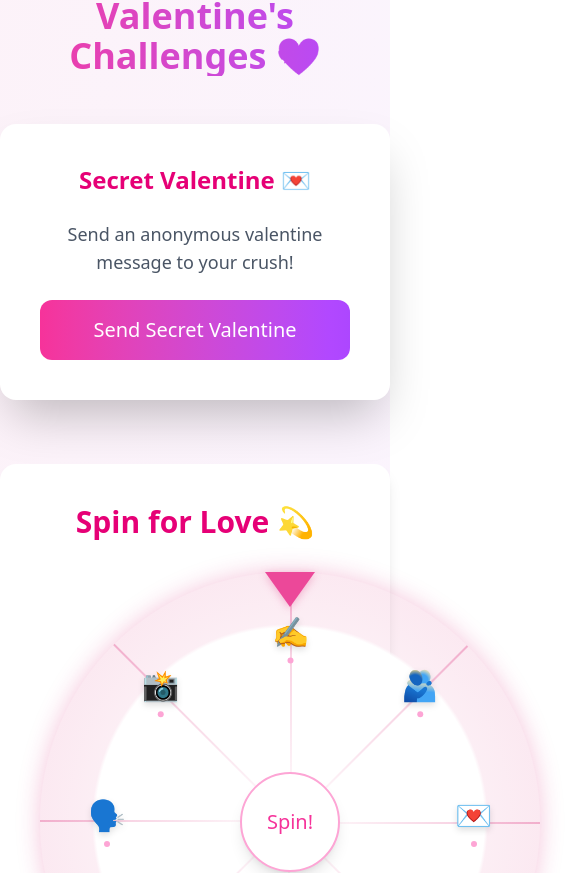
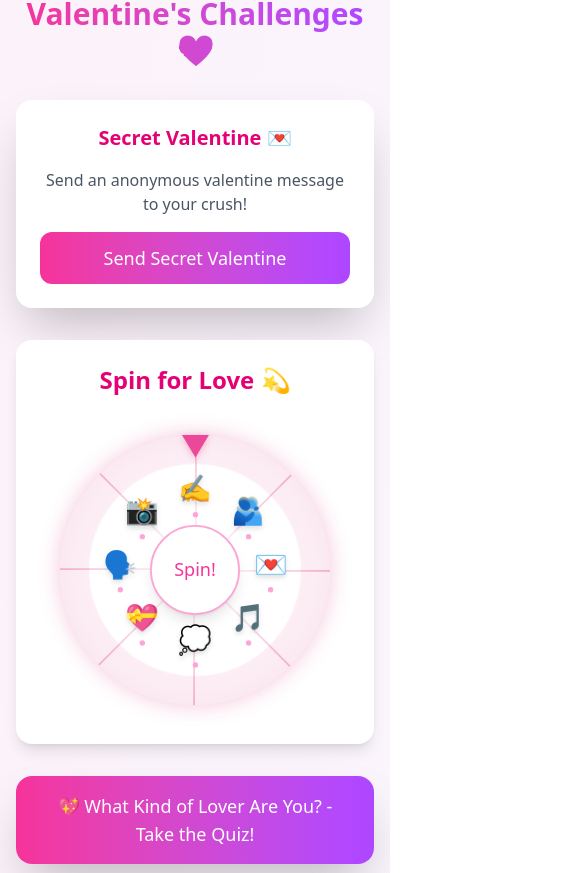
Before and after one commit to alex-away/mit-valentines, a React (Vite) app in the folder frontend/: page / in a window 390 px wide. Shown: the part 1432-2305 px from the top of the page, 585 px wide, since content can reach past the window. Built offline with nearby package versions, Linux system fonts and the light colour scheme; no server answers.

Commit message:
Improve Challenges section responsiveness and mobile layout

```diff
--- a/frontend/src/sections/Challenges/Challenges.jsx
+++ b/frontend/src/sections/Challenges/Challenges.jsx
@@ -50,35 +50,35 @@ const Challenges = () => {
     }
 
     return (
-        <section className="py-12">
+        <section className="py-12 px-4 md:px-0">
             <div className="max-w-6xl mx-auto text-center">
-                <h2 className="text-4xl font-bold mb-12 text-transparent bg-clip-text bg-gradient-to-r from-pink-500 to-purple-500">
+                <h2 className="text-3xl md:text-4xl font-bold mb-8 md:mb-12 text-transparent bg-clip-text bg-gradient-to-r from-pink-500 to-purple-500">
                     Valentine's Challenges 💝
                 </h2>
 
-                {/* Secret Valentine Section - Centered at Top */}
-                <div className="max-w-2xl mx-auto mb-16">
-                    <div className="bg-white p-10 rounded-2xl shadow-2xl hover:shadow-3xl transition duration-300">
-                        <h3 className="text-2xl font-semibold mb-6 text-pink-600">
+                {/* Secret Valentine Section */}
+                <div className="w-full md:max-w-2xl mx-auto mb-8 md:mb-16">
+                    <div className="bg-white p-6 md:p-10 rounded-2xl shadow-2xl hover:shadow-3xl transition duration-300">
+                        <h3 className="text-xl md:text-2xl font-semibold mb-4 md:mb-6 text-pink-600">
                             Secret Valentine 💌
                         </h3>
-                        <p className="text-gray-600 mb-6 text-lg">
+                        <p className="text-gray-600 mb-4 md:mb-6 text-base md:text-lg">
                             Send an anonymous valentine message to your crush!
                         </p>
-                        <button className="w-full bg-gradient-to-r from-pink-500 to-purple-500 text-white px-8 py-4 rounded-xl hover:opacity-90 transition text-xl">
+                        <button className="w-full bg-gradient-to-r from-pink-500 to-purple-500 text-white px-6 py-3 md:px-8 md:py-4 rounded-xl hover:opacity-90 transition text-lg md:text-xl">
                             Send Secret Valentine
                         </button>
                     </div>
                 </div>
 
                 {/* Spin Wheel Section */}
-                <div className="mt-12">
-                    <div className="bg-white p-10 rounded-2xl shadow-lg hover:shadow-xl transition duration-300">
-                        <h3 className="text-3xl font-semibold mb-8 text-pink-600">
+                <div className="mt-8 md:mt-12">
+                    <div className="bg-white p-6 md:p-10 rounded-2xl shadow-lg hover:shadow-xl transition duration-300">
+                        <h3 className="text-2xl md:text-3xl font-semibold mb-6 md:mb-8 text-pink-600">
                             Spin for Love 💫
                         </h3>
-                        <div className="relative">
-                            <div className="wheel-container mx-auto relative" style={{ width: '500px', height: '500px' }}>
+                        <div className="relative flex justify-center items-center">
+                            <div className="wheel-container relative">
                                 <div
                                     ref={wheelRef}
                                     className="wheel absolute w-full h-full rounded-full"
@@ -148,12 +148,10 @@ const Challenges = () => {
 
                 {/* Quiz Button */}
                 <button
-                    className="mt-12 w-full bg-gradient-to-r from-pink-500 to-purple-500 text-white px-10 py-5 rounded-2xl shadow-2xl hover:opacity-90 transition text-2xl"
-                    onClick={() =>
-                        alert(
-                            "Redirecting to quiz page... (You can link this to /quiz)"
-                        )
-                    }
+                    className="mt-8 md:mt-12 w-full max-w-sm md:max-w-none mx-auto bg-gradient-to-r from-pink-500 to-purple-500
+                    text-white px-6 py-4 md:px-10 md:py-5 rounded-2xl shadow-2xl hover:opacity-90
+                    transition text-lg md:text-2xl block"
+                    onClick={() => alert("Redirecting to quiz page... (You can link this to /quiz)")}
                 >
                     💖 What Kind of Lover Are You? - Take the Quiz!
                 </button>
@@ -186,6 +184,57 @@ const Challenges = () => {
                 .wheel:not(.spinning) {
                     animation: glow 3s infinite;
                 }
+
+                /* Mobile-specific styles */
+                @media (max-width: 768px) {
+                    .wheel-container {
+                        width: 300px !important;
+                        height: 300px !important;
+                        transform: scale(0.9);
+                        margin: 0 auto;
+                    }
+
+                    .pointer-container {
+                        width: 25px !important;
+                        height: 25px !important;
+                    }
+
+                    .pointer {
+                        border-left: 15px solid transparent !important;
+                        border-right: 15px solid transparent !important;
+                        border-top: 25px solid rgb(236, 72, 153) !important;
+                    }
+
+                    /* Center icons and text for mobile */
+                    .wheel-icon {
+                        right: 8px !important;
+                    }
+
+                    .wheel-icon span {
+                        font-size: 1.25rem !important;
+                    }
+
+                    /* Center spin button for mobile */
+                    .spin-button {
+                        width: 70px !important;
+                        height: 70px !important;
+                        font-size: 0.875rem !important;
+                    }
+
+                    /* Center dare result for mobile */
+                    .dare-result {
+                        max-width: 90%;
+                        margin: 1rem auto 0;
+                    }
+                }
+
+                /* Keep desktop styles unchanged */
+                @media (min-width: 769px) {
+                    .wheel-container {
+                        width: 500px;
+                        height: 500px;
+                    }
+                }
             `}</style>
         </section>
     )
```
